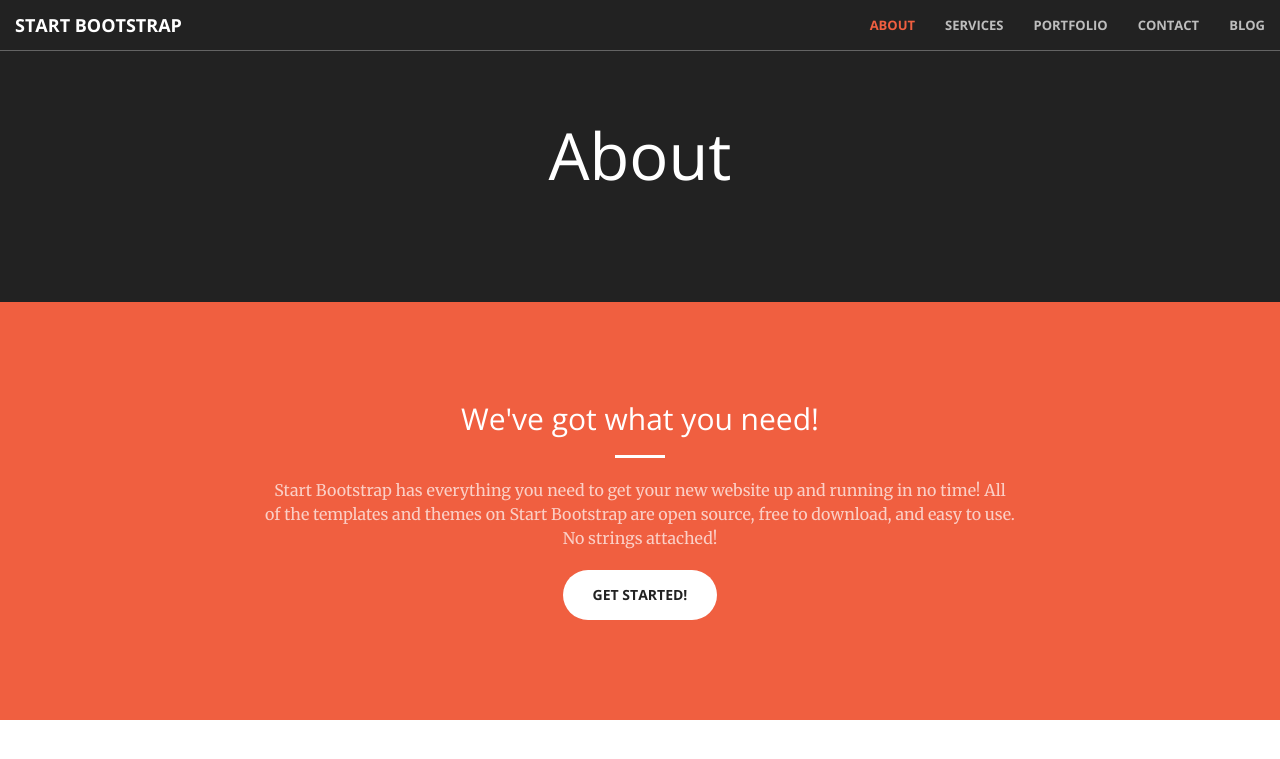
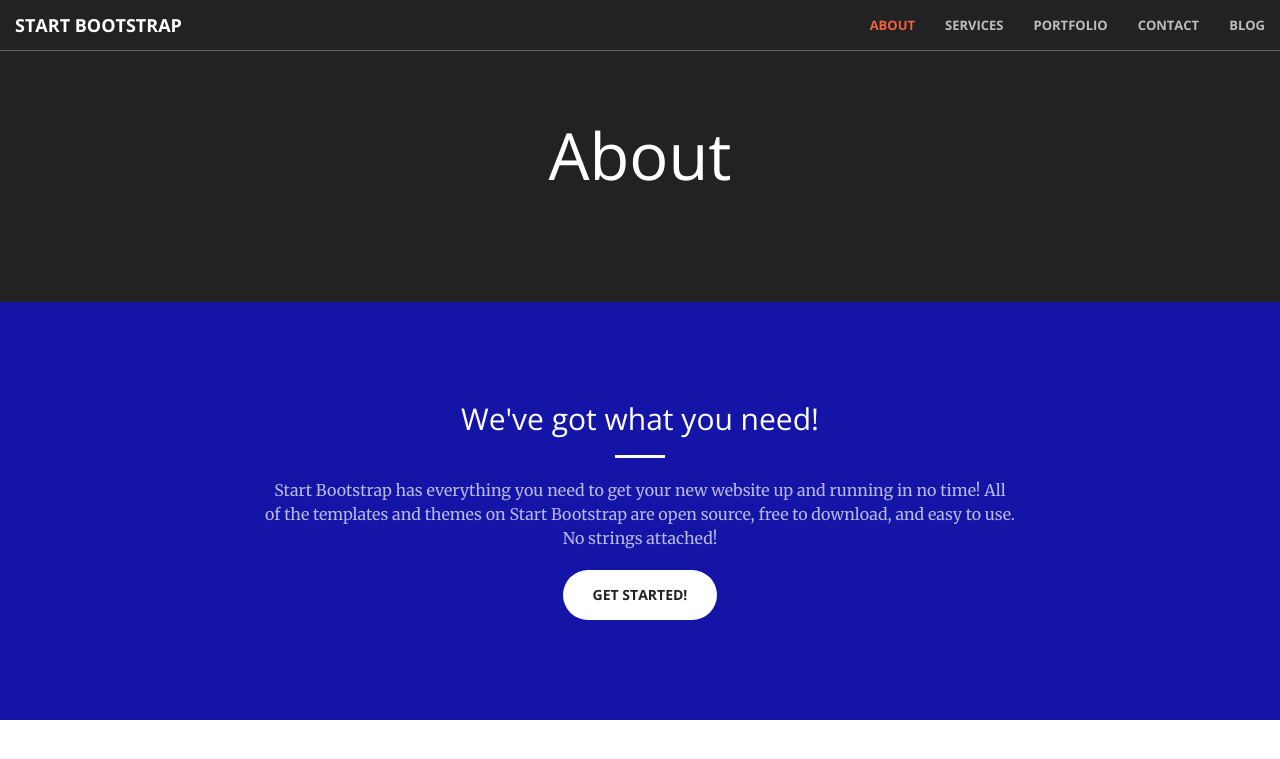
Before and after one commit to APikielny/Old-website-2015-, a Jekyll site: the page built from about.html, in a window 1280 px wide. Shown: the top 759 px of the page. Built offline with Jekyll 4.4.1, drawn with Linux system fonts in a browser that asks for light colours.

Commit message:
Updated 'css/creative.css' via CloudCannon

```diff
--- a/css/creative.css
+++ b/css/creative.css
@@ -33,7 +33,7 @@
 
 a:hover,
 a:focus {
-    color: #eb3812;
+    color: #1414a7;
 }
 
 h1,
@@ -52,7 +52,7 @@
 }
 
 .bg-primary {
-    background-color: #f05f40;
+    background-color: #1414a7;
 }
 
 .bg-dark {
```
